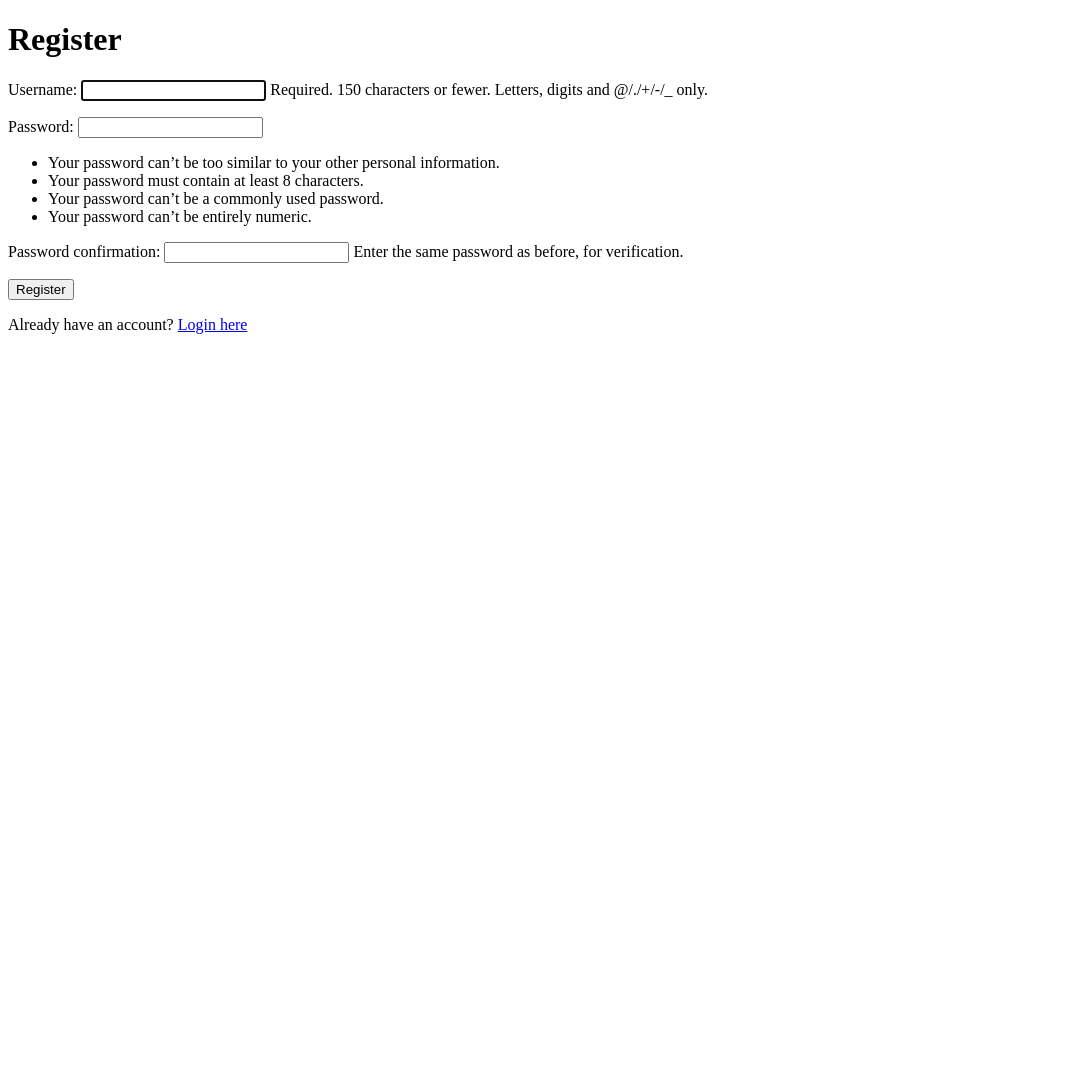
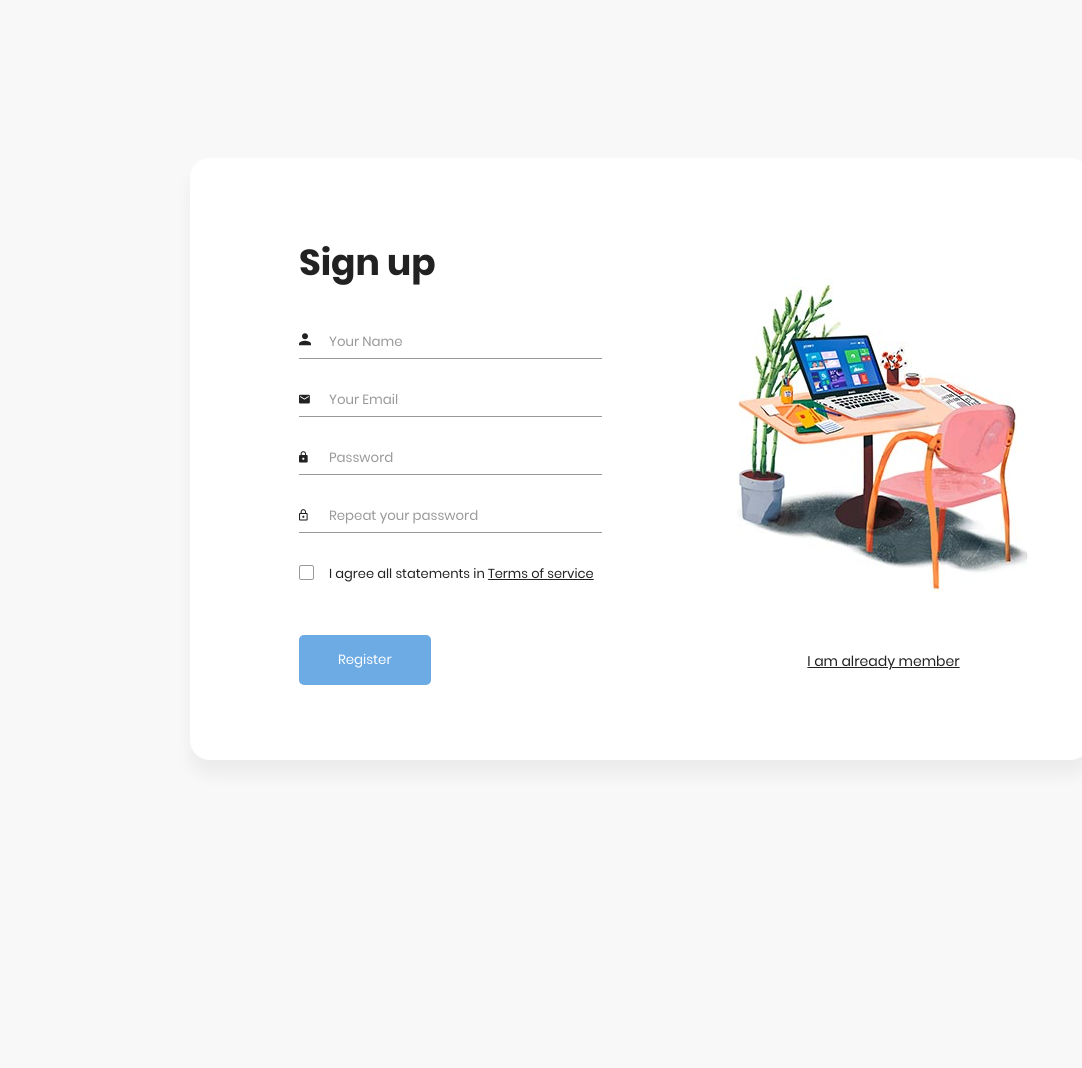
Before and after one commit to eigenlambda123/blog_app, a Django app: page /register/ in a window 1280 px wide. Shown: the whole page, without its empty margins (0-1082 px from the left). Before the commit the page ends 334 px from the top, so only its background shows below. Run offline with Django 4.2, Linux system fonts and the light colour scheme.

Commit message:
- Register Template Added

```diff
--- a/blog/forms.py
+++ b/blog/forms.py
@@ -1,8 +1,25 @@
 from django import forms
 from .models import Post
+from django.contrib.auth.forms import UserCreationForm
+from django.contrib.auth.models import User
 
 # Create a form for user to create new post
 class PostForm(forms.ModelForm):
     class Meta:
         model = Post
         fields = ['title', 'content', 'author']
+
+
+class CustomUserCreation(UserCreationForm):
+    email = forms.EmailField(required=True)
+
+    class Meta:
+        model = User
+        fields = ['username', 'email', 'password1', 'password2']
+
+    def save(self, commit=True):
+        user = super().save(commit=False)
+        user.email = self.cleaned_data['email']
+        if commit:
+            user.save()
+        return user
--- a/blog/templates/blog/register.html
+++ b/blog/templates/blog/register.html
@@ -1,17 +1,67 @@
 <!DOCTYPE html>
 <html lang="en">
 <head>
+    {% load static %}
     <meta charset="UTF-8">
     <meta name="viewport" content="width=device-width, initial-scale=1.0">
+    <meta http-equiv="X-UA-Compatible" content="ie=edge">
+
+     <!-- Font Icon -->
+     <link rel="stylesheet" href="{% static 'blog/fonts/material-icon/css/material-design-iconic-font.min.css' %}">
+
+     <!-- Main css -->
+     <link rel="stylesheet" href="{% static 'blog/css/style.css' %}">
     <title>Register</title>
 </head>
 <body>
-    <h1>Register</h1>
-    <form method="POST">
-        {% csrf_token %}
-        {{ form.as_p }}  <!-- Display the form fields -->
-        <button type="submit">Register</button>
-    </form>
-    <p>Already have an account? <a href="{% url 'login' %}">Login here</a></p>
+
+<div class="main">
+
+    <!-- Sign up form -->
+    <section class="signup">
+        <div class="container">
+            <div class="signup-content">
+                <div class="signup-form">
+                    <h2 class="form-title">Sign up</h2>
+
+                    <form method="POST" class="register-form" id="register-form">
+                        {% csrf_token %}
+                        <div class="form-group">
+                            <label for="name"><i class="zmdi zmdi-account material-icons-name"></i></label>
+                            <input type="text" name="username" id="username" placeholder="Your Name"/>
+                        </div>
+                        <div class="form-group">
+                            <label for="email"><i class="zmdi zmdi-email"></i></label>
+                            <input type="email" name="email" id="email" placeholder="Your Email"/>
+                        </div>
+                        <div class="form-group">
+                            <label for="pass"><i class="zmdi zmdi-lock"></i></label>
+                            <input type="password" name="password1" id="password1" placeholder="Password"/>
+                        </div>
+                        <div class="form-group">
+                            <label for="re-pass"><i class="zmdi zmdi-lock-outline"></i></label>
+                            <input type="password" name="password2" id="password2" placeholder="Repeat your password"/>
+                        </div>
+                        <div class="form-group">
+                            <input type="checkbox" name="agree-term" id="agree-term" class="agree-term" />
+                            <label for="agree-term" class="label-agree-term"><span><span></span></span>I agree all statements in  <a href="#" class="term-service">Terms of service</a></label>
+                        </div>
+                        <div class="form-group form-button">
+                            <input type="submit" name="signup" id="signup" class="form-submit" value="Register"/>
+                        </div>
+                    </form>
+                </div>
+                <div class="signup-image">
+                    <figure><img src="{% static 'blog/images/signup-image.jpg' %}" alt="sing up image"></figure>
+                    <a href="{% url 'login' %}" class="signup-image-link">I am already member</a>
+                </div>
+            </div>
+        </div>
+    </section>
+</div>
+
+<!-- JS -->
+<script src="{% static 'blog/vendor/jquery/jquery.min.js' %}"></script>
+<script src="{% static 'blog/js/main.js' %}"></script>
 </body>
 </html>
--- a/blog/views.py
+++ b/blog/views.py
@@ -2,8 +2,11 @@ from django.shortcuts import render, get_object_or_404, redirect
 from django.contrib.auth.forms import AuthenticationForm
 from django.contrib.auth import login, logout, authenticate
 from django.contrib.auth.forms import UserCreationForm
-from .forms import PostForm
+from django.contrib.auth.models import User
+from .forms import PostForm, CustomUserCreation
 from .models import Post
+from django import forms
+
 
 
 # Get add post view
@@ -51,14 +54,20 @@ def delete_post(request, pk):
 # create register
 def register(request):
     if request.method == 'POST':
-        form = UserCreationForm(request.POST)
+        form = CustomUserCreation({
+            'username': request.POST.get('username'),
+            'email': request.POST.get('email'),
+            'password1': request.POST.get('password1'),
+            'password2': request.POST.get('password2'),
+        })
         if form.is_valid():
             user = form.save()
             login(request, user)
             return redirect('home')
     else:
-        form = UserCreationForm()
+        form = CustomUserCreation()
     return render(request, 'blog/register.html', {'form': form})
+
 
 # login
 def custom_login(request):
```
Also changed, not shown: db.sqlite3.
